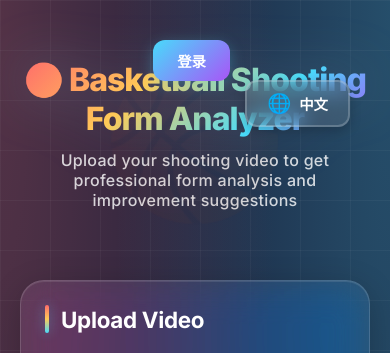
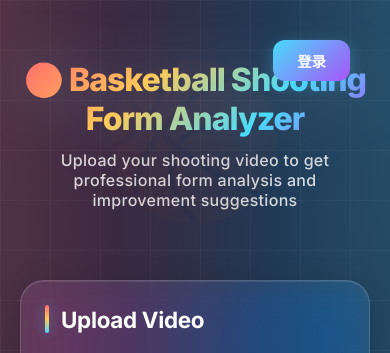
Before and after one commit to ThisIsClark/shotPro, a FastAPI app: page /app in a window 390 px wide. Shown: the top 353 px of the page. Run offline with FastAPI, Linux system fonts and the light colour scheme; some libraries are stand-ins or nearby versions.

Commit message:
fix: remove language toggle button and reposition login button
- Remove language switcher button HTML and CSS
- Reposition login button to top-right (right: 20px)
- Remove toggleLanguage function and update langText code
- Clean up responsive layout CSS for auth-section

Co-Authored-By: Claude Opus 4.6 <noreply@anthropic.com>

```diff
--- a/templates/index.html
+++ b/templates/index.html
@@ -61,42 +61,6 @@
             text-align: center;
             padding: 40px 0 50px;
             position: relative;
-        }
-
-        /* 语言切换按钮 */
-        .language-switcher {
-            position: absolute;
-            top: 20px;
-            right: 20px;
-            z-index: 100;
-        }
-
-        .lang-btn {
-            background: rgba(255, 255, 255, 0.1);
-            backdrop-filter: blur(10px);
-            border: 2px solid rgba(255, 255, 255, 0.2);
-            color: #fff;
-            padding: 10px 20px;
-            border-radius: 12px;
-            cursor: pointer;
-            font-size: 0.9rem;
-            font-weight: 600;
-            display: flex;
-            align-items: center;
-            gap: 8px;
-            transition: all 0.3s cubic-bezier(0.4, 0, 0.2, 1);
-            box-shadow: 0 4px 12px rgba(0, 0, 0, 0.2);
-        }
-
-        .lang-btn:hover {
-            background: rgba(72, 219, 251, 0.2);
-            border-color: rgba(72, 219, 251, 0.5);
-            transform: translateY(-2px);
-            box-shadow: 0 6px 20px rgba(72, 219, 251, 0.3);
-        }
-
-        .lang-btn .icon {
-            font-size: 1.2rem;
         }
 
         /* 导出按钮区域 */
@@ -1674,11 +1638,6 @@
             }
 
             /* 小屏幕下按钮布局调整 */
-            .language-switcher {
-                top: 60px;
-                right: 20px;
-            }
-
             .auth-section {
                 top: 20px;
                 right: 20px;
@@ -1689,7 +1648,7 @@
         .auth-section {
             position: absolute;
             top: 20px;
-            right: 140px;
+            right: 20px;
             z-index: 100;
         }
 
@@ -2153,12 +2112,6 @@
 
     <div class="container">
         <header>
-            <div class="language-switcher">
-                <button class="lang-btn" id="langToggle" onclick="toggleLanguage()">
-                    <span class="icon">🌐</span>
-                    <span id="langText">中文</span>
-                </button>
-            </div>
             <!-- 登录状态区域 -->
             <div class="auth-section">
                 <div class="auth-status" id="authStatus">
@@ -3052,19 +3005,9 @@
         // 当前语言
         let currentLang = localStorage.getItem('language') || 'en-US';
 
-        // 切换语言函数
-        function toggleLanguage() {
-            currentLang = currentLang === 'zh-CN' ? 'en-US' : 'zh-CN';
-            localStorage.setItem('language', currentLang);
-            updateLanguage();
-        }
-
         // 更新界面语言
         function updateLanguage() {
             const lang = i18n[currentLang];
-
-            // 更新按钮文本
-            document.getElementById('langText').textContent = currentLang === 'zh-CN' ? 'EN' : '中文';
 
             // 更新所有带 data-i18n 属性的元素
             document.querySelectorAll('[data-i18n]').forEach(el => {
```
